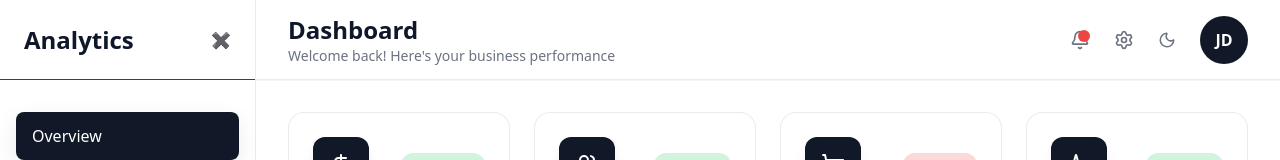
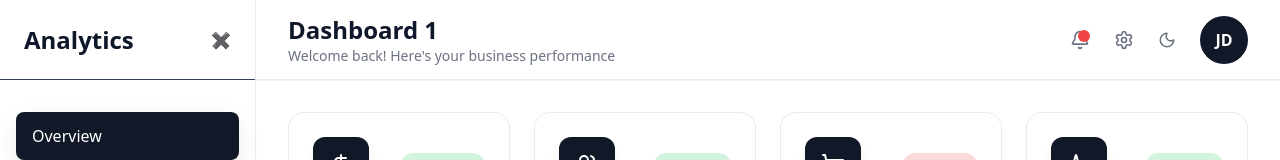
Before and after one commit to Rio2927/BA-Dashboard, a React (Vite) app in the folder frontend/: page / in a window 1280 px wide. Shown: the top 160 px of the page. Built offline with nearby package versions, Linux system fonts and the light colour scheme.

Commit message:
Test run 1 for pipeline

```diff
--- a/frontend/src/pages/AnalyticsDashboard.tsx
+++ b/frontend/src/pages/AnalyticsDashboard.tsx
@@ -49,7 +49,7 @@ export default function AnalyticsDashboard() {
         toggleSidebar={() => setSidebarOpen(!sidebarOpen)}
       />
       <div className="flex-1 flex flex-col overflow-hidden">
-        <Topbar title="Dashboard" subtitle="Welcome back! Here's your business performance" onMenuClick={() => setSidebarOpen(true)} />
+        <Topbar title="Dashboard 1" subtitle="Welcome back! Here's your business performance" onMenuClick={() => setSidebarOpen(true)} />
         <main className="flex-1 overflow-y-auto p-4 md:p-6 lg:p-8 space-y-6 md:space-y-8">
           {/* Render page content based on activeTab */}
           {activeTab === 'overview' && (
```
